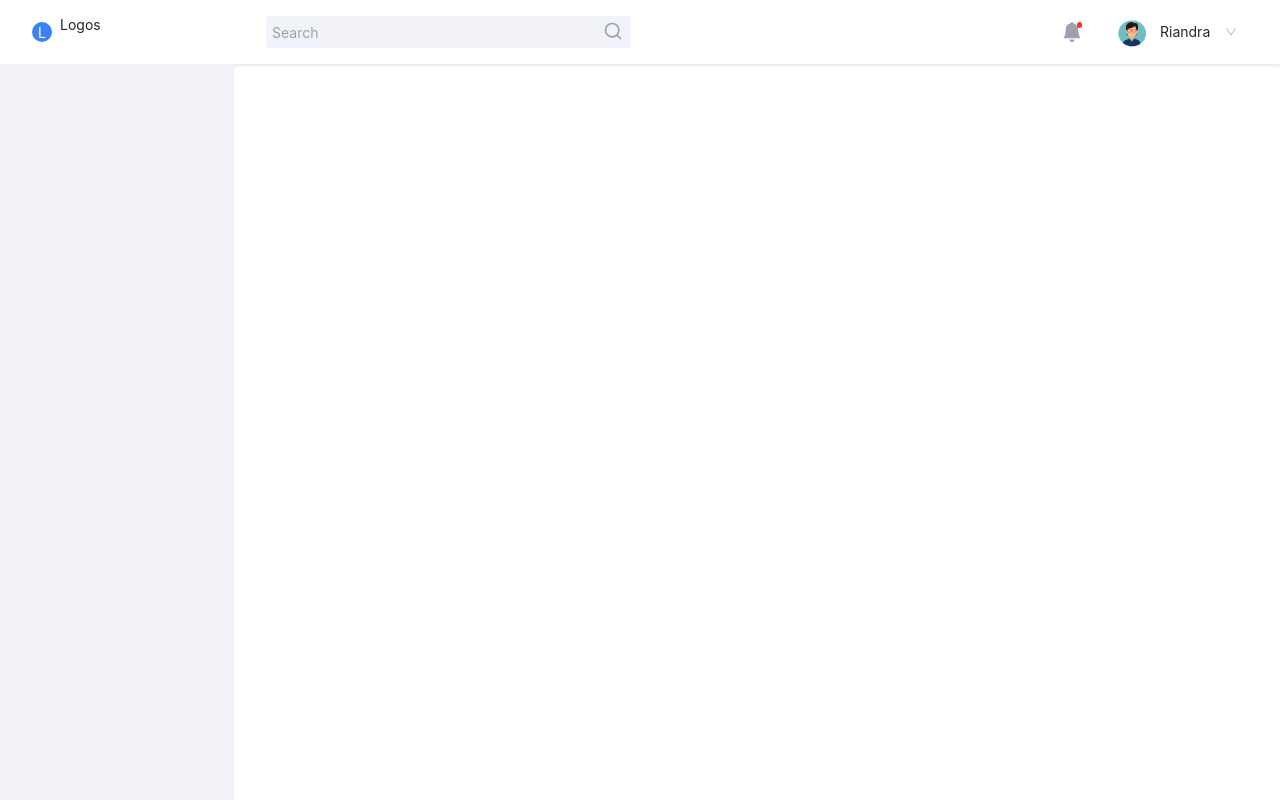
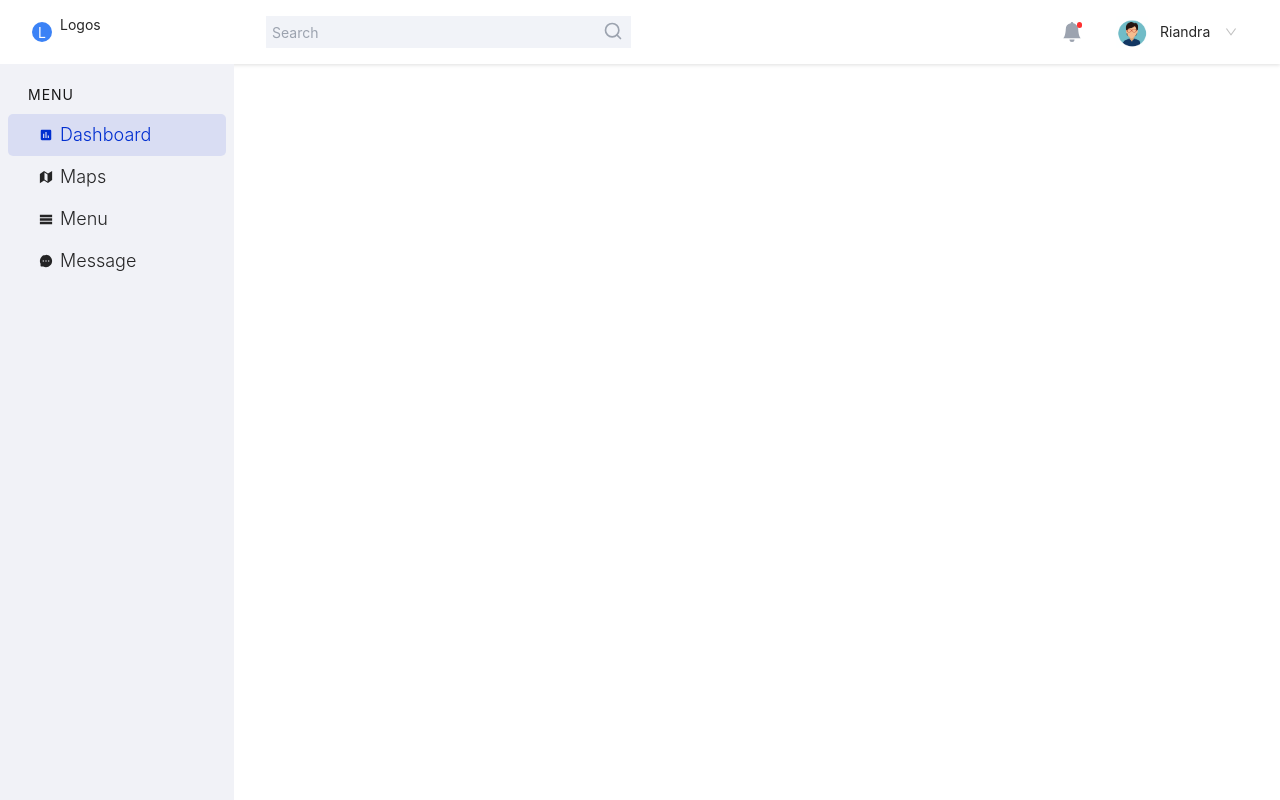
Before and after one commit to monirhabderabby/redgreenAssestment, a React (Create React App) app: page / in a window 1280 px wide. Built offline with nearby package versions, Linux system fonts and the light colour scheme; the HTML template or start-up script is replaced by a standard one.

Commit message:
added sidebar link

```diff
--- a/src/App.css
+++ b/src/App.css
@@ -8,6 +8,22 @@
     background-color: #f1f2f7;
     height: calc(100vh - 64px);
 }
+.navTitle {
+    position: relative;
+    margin-bottom: 12px;
+    width: 42px;
+    height: 14px;
+    left: 20px;
+    font-style: normal;
+    font-weight: 400;
+    font-size: 14px;
+    line-height: 14px;
+    letter-spacing: 1px;
+    color: #181818;
+}
+
 .active {
+    position: relative;
+    background-color: rgba(0, 46, 208, 0.1);
     color: #002ed0;
 }
--- a/src/components/sideBar/SideBar.js
+++ b/src/components/sideBar/SideBar.js
@@ -1,5 +1,9 @@
 import React from "react";
+import { AiFillMessage } from "react-icons/ai";
 import { BsSearch } from "react-icons/bs";
+import { ImMenu } from "react-icons/im";
+import { IoMapSharp } from "react-icons/io5";
+import { MdInsertChart } from "react-icons/md";
 import "../../App.css";
 
 const SideBar = ({ setOpen, open }) => {
@@ -32,6 +36,61 @@ const SideBar = ({ setOpen, open }) => {
                     } md:block`}
                 />
             </div>
+            <div className="my-2 md:hidden">
+                <hr />
+            </div>
+            {/* SideBar Menu*/}
+            <p className={`navTitle md:block ${open ? "block" : "hidden"}`}>
+                MENU
+            </p>
+            <div className=" md:w-full md:h-[42px] md:pl-[28px] flex items-center p-2 md:px-0 rounded-5px active">
+                <MdInsertChart
+                    className={`block float-left md:w-[20px] cursor-pointer `}
+                />
+                <span
+                    className={`md:block text-lg ml-1 font-light ${
+                        open ? "block" : "hidden"
+                    }`}
+                >
+                    Dashboard
+                </span>
+            </div>
+            <div className="md:w-full h-[42px] md:pl-[28px] flex items-center p-2 md:px-0">
+                <IoMapSharp
+                    className={`block float-left md:w-[20px] cursor-pointer `}
+                />
+                <span
+                    className={`md:block text-lg ml-1 font-light ${
+                        open ? "block" : "hidden"
+                    }`}
+                >
+                    Maps
+                </span>
+            </div>
+            <div className="md:w-full h-[42px] md:pl-[28px] flex items-center p-2 md:px-0">
+                <ImMenu
+                    className={`block float-left md:w-[20px] cursor-pointer `}
+                />
+                <span
+                    className={`md:block text-lg ml-1 font-light ${
+                        open ? "block" : "hidden"
+                    }`}
+                >
+                    Menu
+                </span>
+            </div>
+            <div className="md:w-full h-[42px] md:pl-[28px] flex items-center p-2 md:px-0">
+                <AiFillMessage
+                    className={`block float-left md:w-[20px] cursor-pointer `}
+                />
+                <span
+                    className={`md:block text-lg ml-1 font-light ${
+                        open ? "block" : "hidden"
+                    }`}
+                >
+                    Message
+                </span>
+            </div>
         </div>
     );
 };
--- a/tailwind.config.js
+++ b/tailwind.config.js
@@ -7,7 +7,8 @@ module.exports = {
         },
         extend: {},
         borderRadius: {
-            searchBar: "4px",
+            "4px": "4px",
+            "5px": "5px",
             full: "100%",
         },
     },
```
